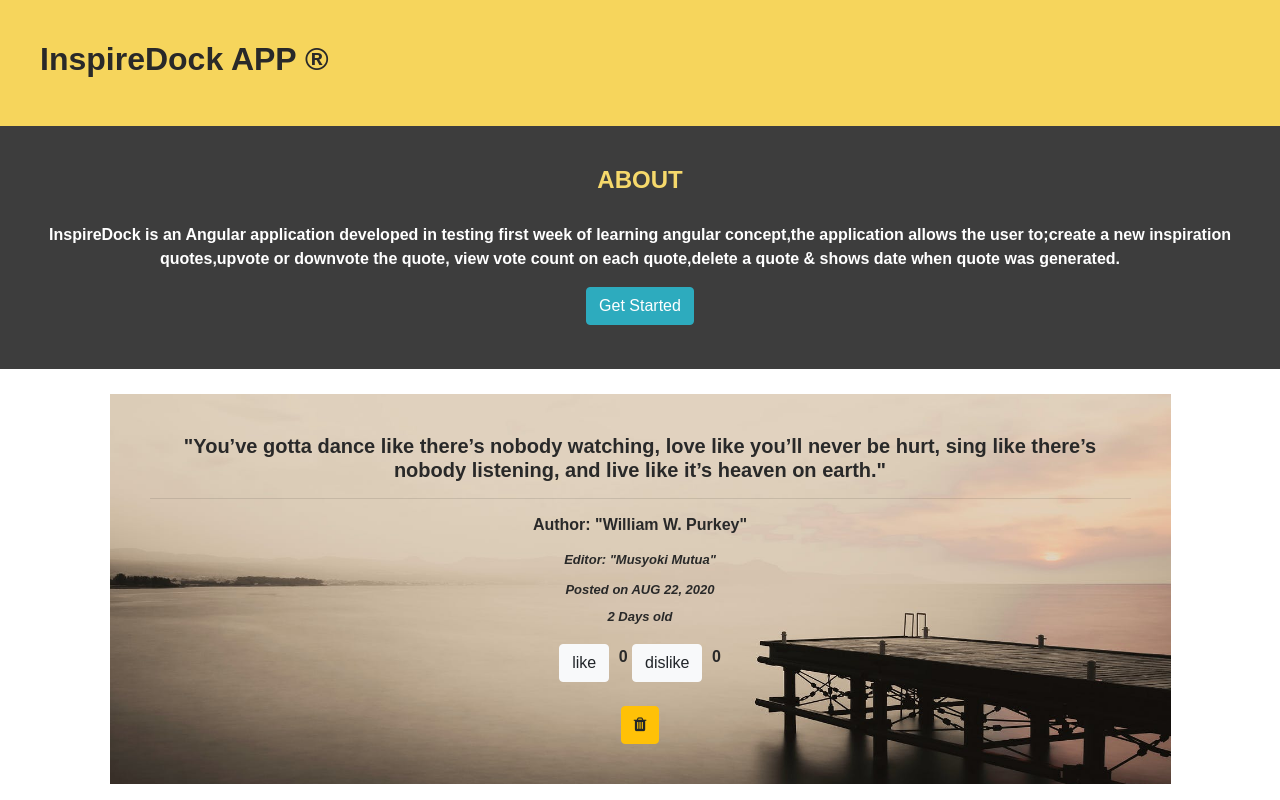
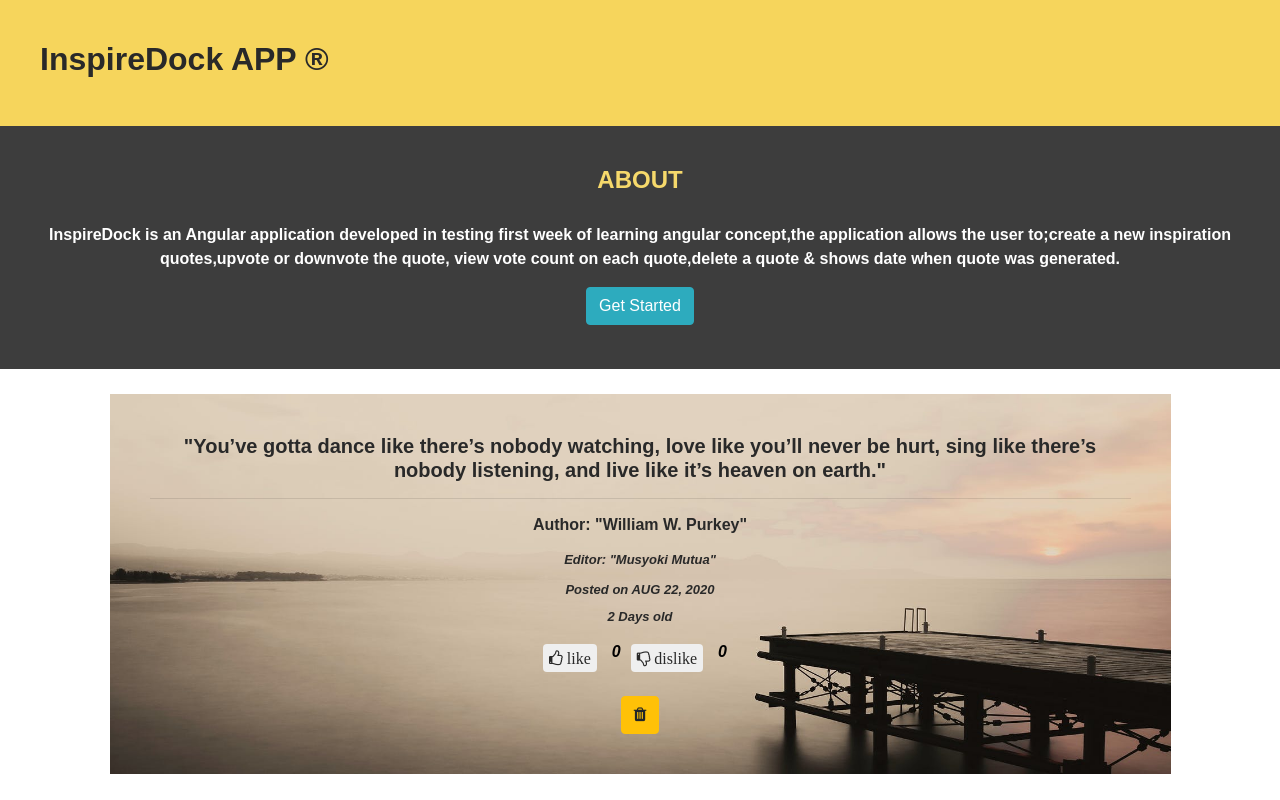
Before and after one commit to msyoki/Angular-week-1-IP, an Angular app: page / in a window 1280 px wide. Shown: the top 800 px of the page. Built offline with nearby package versions, Linux system fonts and the light colour scheme.

Commit message:
update like button classes and styling

```diff
--- a/src/app/likes/likes.component.css
+++ b/src/app/likes/likes.component.css
@@ -1,7 +1,13 @@
 #btn1, #btn2{
     margin-top: 10px;
     margin-right: 5px;
+    color: #292929;
+    padding: 5px;
+}
 
 
-
+i{
+    color: black;
+    font-weight: bolder;
+    padding: 10px;
 }
--- a/src/app/likes/likes.component.html
+++ b/src/app/likes/likes.component.html
@@ -1,5 +1,5 @@
 
-<button id="btn1" class="btn btn-light" (click)='likeButtonClick()'>like</button>
-{{numberOfLikes}}
-<button id="btn2" class="btn btn-light" (click)='dislikeButtonClick()'>dislike</button>
-{{numberOfDislikes}}
+<button id="btn1" class="btn fa fa-thumbs-o-up" (click)='likeButtonClick()'> like</button>
+<i>{{numberOfLikes}}</i>
+<button id="btn2" class="btn fa fa-thumbs-o-down" (click)='dislikeButtonClick()'> dislike</button>
+<i>{{numberOfDislikes}}</i>
```
